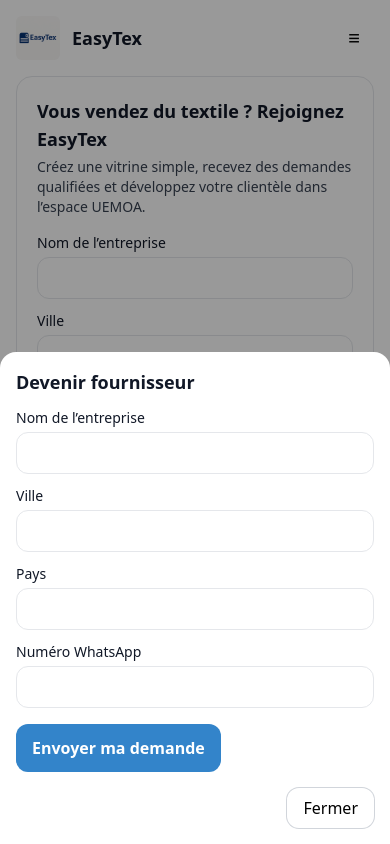
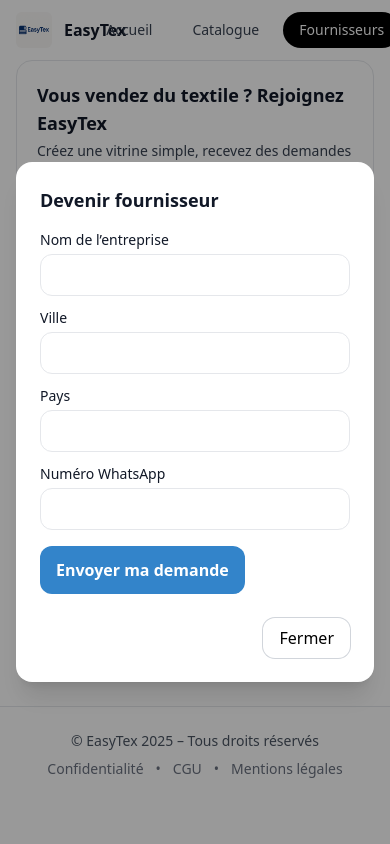
Before and after one commit to Ruth-Ya/easytex-mvp, a React (Vite) app: page / in a window 390 px wide. Both pictures are taken after a click on the button "Devenir fournisseur". Built offline with nearby package versions, Linux system fonts and the light colour scheme.

Commit message:
Update App.jsx

```diff
--- a/src/App.jsx
+++ b/src/App.jsx
@@ -79,17 +79,16 @@
 
 /* -----------------------------------------------------------
    MODAUX GÉNÉRIQUES
-   (Légèrement adaptés pour mobile: bottom sheet + padding)
 ----------------------------------------------------------- */
 function Modal({ open, onClose, title, children }) {
   if (!open) return null;
   return (
-    <div className="fixed inset-0 z-50 flex items-end sm:items-center justify-center p-0 sm:p-4">
+    <div className="fixed inset-0 z-50 flex items-center justify-center p-4">
       <div className="absolute inset-0 bg-black/40" onClick={onClose} />
-      <div className="relative z-10 w-full max-w-full sm:max-w-lg rounded-t-2xl sm:rounded-2xl bg-white p-4 sm:p-6 shadow-xl">
-        {title && <h3 className="mb-3 sm:mb-4 text-lg font-semibold text-gray-900">{title}</h3>}
+      <div className="relative z-10 w-full max-w-lg rounded-2xl bg-white p-6 shadow-xl">
+        {title && <h3 className="mb-4 text-lg font-semibold text-gray-900">{title}</h3>}
         <div>{children}</div>
-        <div className="mt-4 sm:mt-6 flex justify-end gap-3">
+        <div className="mt-6 flex justify-end gap-3">
           <button
             onClick={onClose}
             className="rounded-xl px-4 py-2 font-medium ring-1 ring-gray-300 hover:bg-gray-50 focus:outline-none focus:ring-2 focus:ring-offset-2 focus:ring-brand-400"
@@ -123,7 +122,7 @@
         href={waLink}
         target="_blank"
         rel="noreferrer"
-        className="mt-4 sm:mt-6 inline-flex w-full items-center justify-center rounded-xl bg-brand-500 px-4 py-3 font-semibold text-white hover:bg-brand-600 focus:outline-none focus:ring-2 focus:ring-offset-2 focus:ring-brand-400"
+        className="mt-6 inline-flex w-full items-center justify-center rounded-xl bg-brand-500 px-4 py-3 font-semibold text-white hover:bg-brand-600 focus:outline-none focus:ring-2 focus:ring-offset-2 focus:ring-brand-400"
       >
         Ouvrir WhatsApp et envoyer
       </a>
@@ -248,7 +247,7 @@
 
 /* -----------------------------------------------------------
    CATALOGUE
-   (image cliquable + grilles déjà responsive)
+   (Seul ajout visuel dans tes cartes: l’image cliquable)
 ----------------------------------------------------------- */
 function Catalog({ products, suppliers, onQuote, openLightbox }) {
   const [q, setQ] = useState("");
@@ -506,11 +505,10 @@
 
 /* -----------------------------------------------------------
    APP PRINCIPALE
-   (Ajout: mobileOpen pour le menu burger)
+   (Ajout: état lightbox, aucun autre changement de rendu)
 ----------------------------------------------------------- */
 export default function App() {
   const [tab, setTab] = useState("accueil");
-  const [mobileOpen, setMobileOpen] = useState(false);
   const [quoteProduct, setQuoteProduct] = useState(null);
   const [openSupplier, setOpenSupplier] = useState(false);
 
@@ -535,31 +533,29 @@
 
   const switchTo = (key) => {
     setTab(key);
-    setMobileOpen(false);
     window.scrollTo({ top: 0, behavior: "smooth" });
   };
 
   return (
     <div className="min-h-screen bg-white">
       {/* HEADER */}
-      <header className="mx-auto flex max-w-6xl items-center justify-between px-4 py-4">
+      <header className="mx-auto flex max-w-6xl items-center justify-between px-4 py-3 sm:py-4">
         <a
           href="#"
           onClick={(e) => { e.preventDefault(); switchTo("accueil"); }}
           className="flex items-center gap-3 focus:outline-none focus:ring-2 focus:ring-offset-2 focus:ring-brand-400 rounded-md"
         >
-          {/* Logo agrandi et cliquable */}
+          {/* Logo légèrement plus compact sur mobile */}
           <img
             src="/logo-easytex.png"
             alt="Logo EasyTex"
-            className="h-11 w-11 rounded-md"
+            className="h-9 w-9 sm:h-11 sm:w-11 rounded-md"
             loading="eager"
           />
-          <span className="text-lg font-bold text-gray-900">EasyTex</span>
+          <span className="text-base sm:text-lg font-bold text-gray-900">EasyTex</span>
         </a>
 
-        {/* Navigation desktop */}
-        <nav className="hidden sm:flex items-center gap-2">
+        <nav className="flex items-center gap-2">
           {[
             { key: "accueil", label: "Accueil" },
             { key: "catalogue", label: "Catalogue" },
@@ -577,7 +573,6 @@
           ))}
         </nav>
 
-        {/* Boutons à droite (desktop uniquement) */}
         <div className="hidden items-center gap-2 sm:flex">
           <button
             onClick={() => { switchTo("fournisseurs"); setOpenSupplier(true); }}
@@ -594,55 +589,7 @@
             WhatsApp
           </a>
         </div>
-
-        {/* Bouton burger (mobile uniquement) */}
-        <button
-          className="sm:hidden inline-flex h-10 w-10 items-center justify-center rounded-md hover:bg-gray-100 focus:outline-none focus:ring-2 focus:ring-offset-2 focus:ring-brand-400"
-          onClick={() => setMobileOpen((v) => !v)}
-          aria-label="Ouvrir le menu"
-        >
-          <span className="text-xl">≡</span>
-        </button>
       </header>
-
-      {/* Menu mobile déroulant */}
-      {mobileOpen && (
-        <div className="sm:hidden mx-auto max-w-6xl px-4 pb-4">
-          <div className="rounded-2xl border p-2">
-            {[
-              { key: "accueil", label: "Accueil" },
-              { key: "catalogue", label: "Catalogue" },
-              { key: "fournisseurs", label: "Fournisseurs" },
-            ].map((item) => (
-              <button
-                key={item.key}
-                onClick={() => switchTo(item.key)}
-                className={`w-full text-left rounded-lg px-3 py-3 text-base ${
-                  tab === item.key ? "bg-black text-white" : "hover:bg-gray-100"
-                }`}
-              >
-                {item.label}
-              </button>
-            ))}
-            <div className="mt-2 grid grid-cols-2 gap-2">
-              <button
-                onClick={() => { switchTo("fournisseurs"); setOpenSupplier(true); }}
-                className="rounded-lg px-3 py-3 text-sm font-medium ring-1 ring-gray-300 hover:bg-gray-50"
-              >
-                Devenir fournisseur
-              </button>
-              <a
-                href={`https://wa.me/${WA_NUMBER}`}
-                target="_blank"
-                rel="noreferrer"
-                className="inline-flex items-center justify-center rounded-lg bg-black px-3 py-3 text-sm font-medium text-white"
-              >
-                WhatsApp
-              </a>
-            </div>
-          </div>
-        </div>
-      )}
 
       {/* VUE ACTIVE UNIQUEMENT */}
       {tab === "accueil" && (
```
